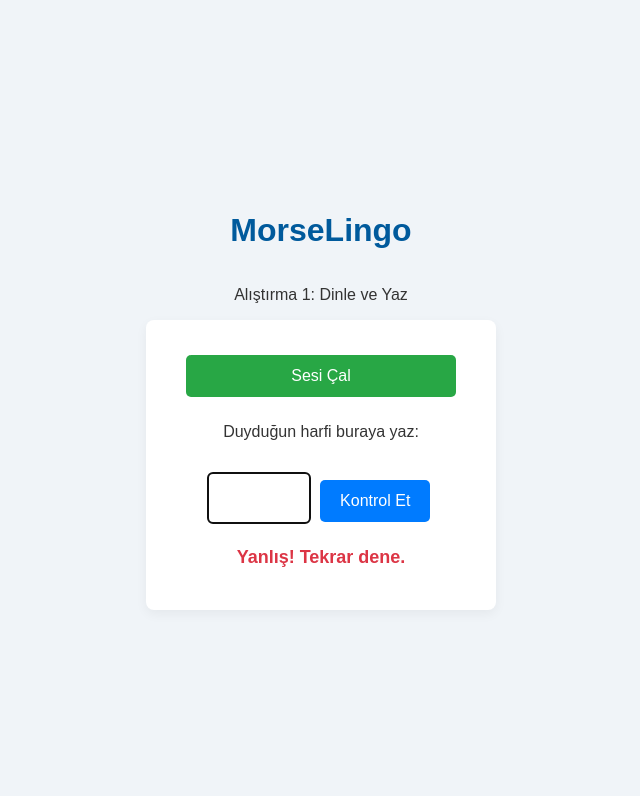
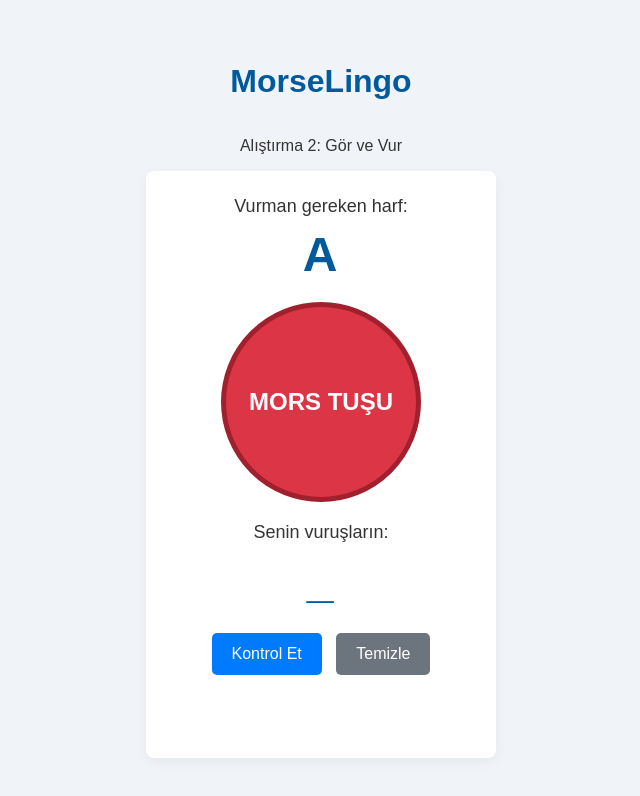
Before and after one commit to burakguclu/MorseLingo, a plain HTML site: page index.html in a window 1280 px wide. Both pictures are taken after a click on the button "Kontrol Et". Shown: the whole page, without its empty margins (319-959 px from the left). Drawn offline with Linux system fonts and the light colour scheme.

Commit message:
Morse button added

```diff
--- a/index.html
+++ b/index.html
@@ -3,21 +3,30 @@
   <head>
     <meta charset="UTF-8" />
     <meta name="viewport" content="width=device-width, initial-scale=1.0" />
-    <title>MorseLingo - Alıştırma 1</title>
+    <title>MorseLingo - Alıştırma 2</title>
     <link rel="stylesheet" href="style.css" />
   </head>
   <body>
     <h1>MorseLingo</h1>
-    <p>Alıştırma 1: Dinle ve Yaz</p>
+    <p>Alıştırma 2: Gör ve Vur</p>
 
     <div class="exercise-area">
-      <button id="btnPlaySound">Sesi Çal</button>
+      <div class="question-display">
+        Vurman gereken harf:
+        <span id="letterToTap">A</span>
+      </div>
 
-      <p>Duyduğun harfi buraya yaz:</p>
+      <button id="btnMorseKey">MORS TUŞU</button>
 
-      <input type="text" id="inputGuess" maxlength="1" />
+      <div class="taps-display">
+        Senin vuruşların:
+        <span id="userTapsDisplay">...</span>
+      </div>
 
-      <button id="btnCheckAnswer">Kontrol Et</button>
+      <div class="controls">
+        <button id="btnCheckAnswer">Kontrol Et</button>
+        <button id="btnClear">Temizle</button>
+      </div>
 
       <p id="pFeedback"></p>
     </div>
--- a/script.js
+++ b/script.js
@@ -1,43 +1,15 @@
-// --------- YENİ SCRIPT.JS (Alıştırma 1) ---------
+// --------- YENİ SCRIPT.JS (Alıştırma 2) ---------
 
 let audioCtx; // Ses stüdyomuz
 const MORSE_TONE = 700; // 700Hz ton
+let currentOscillator = null; // O anda çalan bir ses var mı?
+let pressStartTime = 0; // Tuşa ne zaman bastığımızı kaydetmek için
 
-// --- 1. Mors Zamanlama Kuralları (Milisaniye cinsinden) ---
-// Bir "birim" (unit) belirleyelim. "Dit" 1 birimdir.
-const UNIT_DURATION_MS = 100; // 100 milisaniye = 0.1 saniye
-const DIT_DURATION = UNIT_DURATION_MS; // Kısa ses (1 birim)
-const DAH_DURATION = UNIT_DURATION_MS * 3; // Uzun ses (3 birim)
-const SYMBOL_GAP = UNIT_DURATION_MS; // Bir harfin içindeki sesler arası boşluk (örn: A'daki '.' ile '-' arası) (1 birim)
-// Not: Harfler arası boşluk 3 birim, kelimeler arası 7 birimdir. Şimdilik gerek yok.
+// --- 1. Mors Zamanlama ve Eşik Değeri ---
+// Eğer 150ms'den az basılı tutarsa "DIT", çok tutarsa "DAH" sayacağız
+const DIT_DAH_THRESHOLD_MS = 150;
 
-// --- 2. Temel Ses Çalma Fonksiyonumuz (Güncellendi) ---
-// Artık süreyi milisaniye (ms) olarak alıyor
-function playSound(durationInMs) {
-  if (!audioCtx) {
-    audioCtx = new (window.AudioContext || window.webkitAudioContext)();
-  }
-
-  const oscillator = audioCtx.createOscillator();
-  oscillator.type = "sine";
-  oscillator.frequency.value = MORSE_TONE;
-  oscillator.connect(audioCtx.destination);
-
-  const now = audioCtx.currentTime;
-  const durationInSeconds = durationInMs / 1000.0;
-
-  oscillator.start(now);
-  oscillator.stop(now + durationInSeconds);
-}
-
-// --- 3. JavaScript'te "Bekleme" (Uyku) Fonksiyonu ---
-// Bu, sesler arasında beklememizi sağlayacak
-function sleep(ms) {
-  return new Promise((resolve) => setTimeout(resolve, ms));
-}
-
-// --- 4. MORS KODU SÖZLÜĞÜ ---
-// Duolingo gibi, sadece birkaç harfle başlayalım
+// --- 2. SÖZLÜĞÜMÜZ (Aynı) ---
 const MORSE_LESSON_1 = {
   E: ".",
   T: "-",
@@ -46,107 +18,163 @@ const MORSE_LESSON_1 = {
   N: "-.",
   M: "--",
 };
-// Öğreteceğimiz harflerin listesi
 const lessonKeys = Object.keys(MORSE_LESSON_1);
 
-// --- 5. ORKESTRA ŞEFİ: playSequence ---
-// '.-' gibi bir kodu alıp sırayla çalar
-// 'async' ve 'await' anahtar kelimeleri, 'sleep' fonksiyonunun bitmesini beklememizi sağlar.
-async function playSequence(code) {
-  // 'code' string'ini ('.-') tek tek karakterlere ayır ('['.', '-']')
-  const symbols = code.split("");
+// --- 3. YENİ SES MOTORU (Bas-Çal, Bırak-Sustur) ---
 
-  for (const symbol of symbols) {
-    if (symbol === ".") {
-      console.log("Çal: Dit");
-      playSound(DIT_DURATION);
-      await sleep(DIT_DURATION); // Sesin bitmesini bekle
-    } else if (symbol === "-") {
-      console.log("Çal: Dah");
-      playSound(DAH_DURATION);
-      await sleep(DAH_DURATION); // Sesin bitmesini bekle
-    }
+// Sesi BAŞLATAN fonksiyon
+function startTone() {
+  // 1. Stüdyo yoksa kur
+  if (!audioCtx) {
+    audioCtx = new (window.AudioContext || window.webkitAudioContext)();
+  }
+  // 2. Zaten çalan bir ses varsa (hata durumu), durdur.
+  if (currentOscillator) {
+    currentOscillator.stop();
+  }
 
-    // İki ses arasında (dit ve dah arası) boşluk ver
-    console.log("Boşluk");
-    await sleep(SYMBOL_GAP);
-  }
+  // 3. Yeni enstrüman (oscillator) oluştur ve ayarla
+  currentOscillator = audioCtx.createOscillator();
+  currentOscillator.type = "sine";
+  currentOscillator.frequency.value = MORSE_TONE;
+  currentOscillator.connect(audioCtx.destination);
+
+  // 4. Çalmaya başla ve başlama zamanını kaydet
+  const now = audioCtx.currentTime;
+  currentOscillator.start(now);
+  pressStartTime = Date.now(); // Milisaniye cinsinden şu anki zaman
+  console.log("Ses BAŞLADI");
 }
 
-// --- 6. HTML Elemanlarını Bulma ---
-const playButton = document.getElementById("btnPlaySound");
+// Sesi DURDURAN fonksiyon
+// Bu fonksiyon aynı zamanda basma süresine göre DIT veya DAH olduğuna karar verir
+function stopTone() {
+  // 1. Çalan bir ses yoksa (hata durumu), bir şey yapma
+  if (!currentOscillator) {
+    return;
+  }
+
+  // 2. Sesi durdur
+  const now = audioCtx.currentTime;
+  currentOscillator.stop(now);
+  currentOscillator = null; // "Çalan ses yok" diye işaretle
+
+  // 3. Süreyi hesapla
+  const pressDuration = Date.now() - pressStartTime;
+
+  // 4. DIT mi DAH mı olduğuna karar ver
+  let tappedSymbol = "";
+  if (pressDuration < DIT_DAH_THRESHOLD_MS) {
+    tappedSymbol = ".";
+    console.log(`Vuruş: DIT (${pressDuration}ms)`);
+  } else {
+    tappedSymbol = "-";
+    console.log(`Vuruş: DAH (${pressDuration}ms)`);
+  }
+
+  // 5. Kullanıcının vuruşunu ekrana ekle
+  updateUserTaps(tappedSymbol);
+}
+
+// --- 4. HTML Elemanlarını Bulma ---
+const keyButton = document.getElementById("btnMorseKey");
 const checkButton = document.getElementById("btnCheckAnswer");
-const guessInput = document.getElementById("inputGuess");
+const clearButton = document.getElementById("btnClear");
+const letterDisplay = document.getElementById("letterToTap");
+const tapsDisplay = document.getElementById("userTapsDisplay");
 const feedbackText = document.getElementById("pFeedback");
 
-// --- 7. OYUN MANTIĞI ---
+// --- 5. OYUN MANTIĞI ---
 
-let currentLetter = ""; // Sorulan harfi burada tutacağız
+let currentLetter = ""; // Sorulan harf
+let userTaps = ""; // Kullanıcının şu ana kadar vurdukları
 
-// Yeni bir soru hazırlayan fonksiyon
+// Yeni soru hazırla
 function startNewQuestion() {
-  // 1. Rastgele bir harf seç
+  // Rastgele harf seç
   const randomIndex = Math.floor(Math.random() * lessonKeys.length);
   currentLetter = lessonKeys[randomIndex];
 
-  // 2. Arayüzü temizle
-  guessInput.value = ""; // Metin kutusunu boşalt
-  feedbackText.textContent = ""; // Geri bildirimi temizle
-  feedbackText.className = ""; // Geri bildirimin rengini (class) sıfırla
+  // Arayüzü güncelle
+  letterDisplay.textContent = currentLetter;
+  userTaps = ""; // Vuruşları sıfırla
+  tapsDisplay.textContent = "_"; // Ekranda '_' göster
+  feedbackText.textContent = "";
+  feedbackText.className = "";
 
-  console.log(`Yeni soru: ${currentLetter} (${MORSE_LESSON_1[currentLetter]})`);
-
-  // 3. Sorunun sesini otomatik çal
-  // (Kullanıcı 'Sesi Çal'a basmadan önce bir kez biz çalalım)
-  playButton.disabled = true; // Ses çalarken butonları kilitle
-  checkButton.disabled = true;
-
-  playSequence(MORSE_LESSON_1[currentLetter]).then(() => {
-    // 'playSequence' bitince butonları geri aç
-    playButton.disabled = false;
-    checkButton.disabled = false;
-    guessInput.focus(); // Metin kutusuna odaklansın
-  });
+  console.log(
+    `Yeni soru: ${currentLetter} (Doğru kod: ${MORSE_LESSON_1[currentLetter]})`
+  );
 }
 
-// "Sesi Çal" butonuna tıklanınca
-playButton.addEventListener("click", () => {
-  // Sadece mevcut sorunun kodunu tekrar çal
-  playButton.disabled = true; // Çalarken kilitle
-  playSequence(MORSE_LESSON_1[currentLetter]).then(() => {
-    playButton.disabled = false; // Bitince aç
-    guessInput.focus();
-  });
+// Kullanıcının vuruşlarını ekrana yaz
+function updateUserTaps(symbol) {
+  if (userTaps === "_") {
+    // Eğer ekran boşsa ('_')
+    userTaps = "";
+  }
+  userTaps += symbol;
+  tapsDisplay.textContent = userTaps;
+}
+
+// --- 6. Olay Dinleyicileri (Event Listeners) ---
+
+// MORS TUŞUNA BASILINCA (mousedown)
+keyButton.addEventListener("mousedown", (e) => {
+  e.preventDefault(); // Tarayıcının varsayılan 'sürükleme' işlemini engelle
+  startTone();
 });
 
-// "Kontrol Et" butonuna tıklanınca
-checkButton.addEventListener("click", () => {
-  // Kullanıcının tahminini al ve büyük harfe çevir
-  const userGuess = guessInput.value.toUpperCase();
+// MORS TUŞU BIRAKILINCA (mouseup)
+keyButton.addEventListener("mouseup", (e) => {
+  e.preventDefault();
+  stopTone();
+});
 
-  if (userGuess === currentLetter) {
-    // --- DOĞRU CEVAP ---
-    feedbackText.textContent = "Doğru!";
-    feedbackText.className = "feedback-correct"; // Yeşil renk
-
-    // 1.5 saniye bekle ve yeni soruya geç
-    setTimeout(() => {
-      startNewQuestion();
-    }, 1500);
-  } else {
-    // --- YANLIŞ CEVAP ---
-    feedbackText.textContent = "Yanlış! Tekrar dene.";
-    feedbackText.className = "feedback-wrong"; // Kırmızı renk
-
-    // Yanlış cevabı kutudan sil
-    guessInput.value = "";
-    guessInput.focus();
+// FARE TUŞTAN DIŞARI ÇIKARSA (kazara)
+// (Kullanıcı basılı tutarken faresini butonun dışına çekerse sesin takılı kalmasını engeller)
+keyButton.addEventListener("mouseleave", (e) => {
+  if (currentOscillator) {
+    console.log("Fare dışarı çıktı, ses durduruldu.");
+    stopTone();
   }
 });
 
-// --- Sayfa ilk yüklendiğinde oyunu başlat ---
-console.log("MorseLingo Alıştırma 1 Yüklendi!");
-// Kullanıcının ilk tıklamasıyla 'audioCtx' başlatılabilsin diye
-// ilk soruyu hemen sormak yerine, 'Sesi Çal' butonuna basmasını bekleyebiliriz.
-// Şimdilik daha basit gidelim ve ilk soruyu biz başlatalım:
+// "Kontrol Et" Butonu
+checkButton.addEventListener("click", () => {
+  const correctCode = MORSE_LESSON_1[currentLetter];
+
+  if (userTaps === correctCode) {
+    // --- DOĞRU CEVAP ---
+    feedbackText.textContent = "Harika! Doğru!";
+    feedbackText.className = "feedback-correct";
+
+    // 1.5 saniye bekle ve yeni soruya geç
+    setTimeout(startNewQuestion, 1500);
+  } else {
+    // --- YANLIŞ CEVAP ---
+    feedbackText.textContent = `Yanlış! (Doğrusu: ${correctCode})`;
+    feedbackText.className = "feedback-wrong";
+
+    // Yanlışı 2 saniye göster, sonra vuruşları temizle
+    setTimeout(() => {
+      userTaps = "";
+      tapsDisplay.textContent = "_";
+      feedbackText.textContent = "";
+      feedbackText.className = "";
+    }, 2000);
+  }
+});
+
+// "Temizle" Butonu
+clearButton.addEventListener("click", () => {
+  userTaps = "";
+  tapsDisplay.textContent = "_";
+  feedbackText.textContent = "";
+  feedbackText.className = "";
+  console.log("Vuruşlar temizlendi.");
+});
+
+// --- Sayfa yüklendiğinde oyunu başlat ---
+console.log("MorseLingo Alıştırma 2 Yüklendi!");
 startNewQuestion();
--- a/style.css
+++ b/style.css
@@ -1,4 +1,3 @@
-/* Temel sayfa stilleri (Aynısı) */
 body {
     font-family: Arial, sans-serif;
     background-color: #f0f4f8;
@@ -9,13 +8,14 @@ body {
     justify-content: center;
     min-height: 100vh;
     margin: 0;
+    /* Dokunmatik cihazlarda bas-çek yaparken ekranın seçilmesini engelle */
+    user-select: none;
 }
 
 h1 {
     color: #005a9c;
 }
 
-/* Alıştırma kutumuz */
 .exercise-area {
     background-color: #ffffff;
     border-radius: 8px;
@@ -25,58 +25,74 @@ h1 {
     width: 300px;
 }
 
-/* Buton stilleri (Biraz daha büyük) */
-button {
+/* Soru (örn: "A") ve Kullanıcı Vuruşları (`.-`) için stiller */
+.question-display, .taps-display {
+    margin-bottom: 20px;
+    font-size: 18px;
+}
+#letterToTap, #userTapsDisplay {
+    display: block;
+    font-size: 48px;
+    font-weight: bold;
+    color: #005a9c;
+    margin-top: 10px;
+    /* Vuruşlar gösterilirken harf aralığı olsun */
+    letter-spacing: 2px;
+    min-height: 50px; /* Boşken zıplamasın */
+}
+
+/* --- SANAL MORS TUŞU (MANİPLE) --- */
+#btnMorseKey {
+    width: 200px;
+    height: 200px;
+    background-color: #dc3545; /* Kırmızı */
+    color: white;
+    font-size: 24px;
+    font-weight: bold;
+    border: 5px solid #a0202e;
+    border-radius: 50%; /* Tamamen yuvarlak */
+    cursor: pointer;
+    margin-bottom: 20px;
+    transition: all 0.1s;
+    /* Basılı tutarken çıkacak varsayılan menüleri engelle */
+    touch-action: manipulation;
+}
+
+/* Tuşa "basarken" (active state) */
+#btnMorseKey:active {
+    background-color: #ff475a;
+    transform: scale(0.95); /* Hafifçe küçülsün */
+    border-width: 8px;
+}
+
+/* Kontrol Butonları (Kontrol Et, Temizle) */
+.controls button {
     background-color: #007bff;
     color: white;
     border: none;
     padding: 12px 20px;
-    margin: 10px 5px; /* Üst/alt 10px, sağ/sol 5px */
+    margin: 5px;
     border-radius: 5px;
     font-size: 16px;
     cursor: pointer;
-    transition: background-color 0.2s;
+}
+.controls button:hover {
+    background-color: #0056b3;
+}
+/* Temizle butonu biraz farklı olsun */
+#btnClear {
+    background-color: #6c757d;
+}
+#btnClear:hover {
+    background-color: #5a6268;
 }
 
-button:hover {
-    background-color: #0056b3;
-}
-
-/* "Sesi Çal" butonu daha belirgin olsun */
-#btnPlaySound {
-    background-color: #28a745; /* Yeşil */
-    width: 90%; /* Kutunun çoğunu kaplasın */
-}
-#btnPlaySound:hover {
-    background-color: #218838;
-}
-
-/* Metin giriş kutusu */
-#inputGuess {
-    font-size: 24px;
-    padding: 10px;
-    width: 80px;
-    text-align: center;
-    border: 2px solid #ccc;
-    border-radius: 5px;
-    margin-top: 15px;
-    /* Girilen harf büyük olsun */
-    text-transform: uppercase;
-}
-
-/* Geri bildirim mesajı (Başlangıçta görünmez) */
+/* Geri bildirim mesajı */
 #pFeedback {
     font-size: 18px;
     font-weight: bold;
     margin-top: 15px;
-    height: 20px; /* Boşken bile yer kaplasın, zıplama yapmasın */
+    height: 20px;
 }
-
-/* Geri bildirime dinamik olarak ekleyeceğimiz sınıflar */
-.feedback-correct {
-    color: #28a745; /* Yeşil */
-}
-
-.feedback-wrong {
-    color: #dc3545; /* Kırmızı */
-}
+.feedback-correct { color: #28a745; }
+.feedback-wrong { color: #dc3545; }
```
